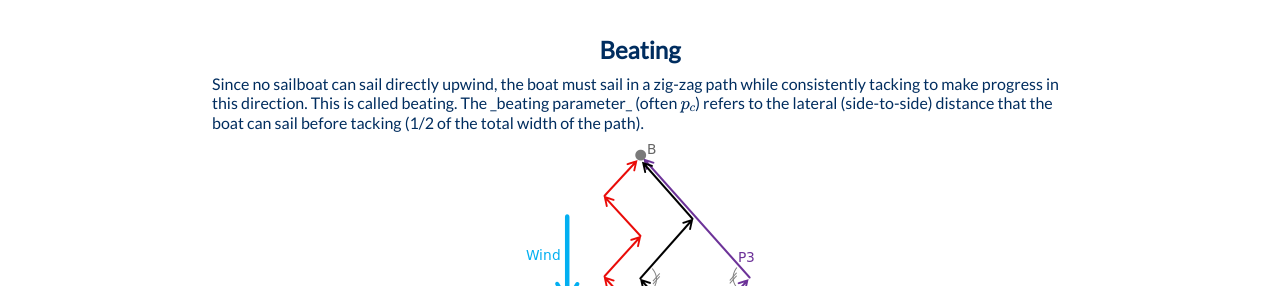
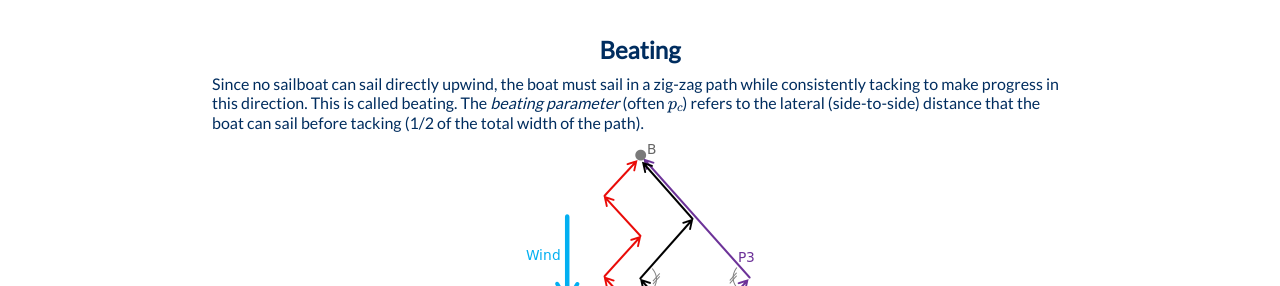
Before and after one commit to CUSail-Navigation/intrasite, a Jekyll site: the page built from _posts/2020-08-11-terminology.md, in a window 1280 px wide and 900 px high, scrolled down 2140 px. Shown: the part 445-731 px from the top of the window. Built offline with Jekyll 4.4.1, drawn with Linux system fonts in a browser that asks for light colours.

Commit message:
fix italics

```diff
--- a/_posts/2020-08-11-terminology.md
+++ b/_posts/2020-08-11-terminology.md
@@ -51,7 +51,7 @@ Tacking and jibing are both sailing maneuvers which involve switching from a sta
 
 ## Beating
 <p>
-Since no sailboat can sail directly upwind, the boat must sail in a zig-zag path while consistently tacking to make progress in this direction. This is called beating. The _beating parameter_ (often \(p_c\)) refers to the lateral (side-to-side) distance that the boat can sail before tacking (1/2 of the total width of the path).
+Since no sailboat can sail directly upwind, the boat must sail in a zig-zag path while consistently tacking to make progress in this direction. This is called beating. The <i>beating parameter</i> (often \(p_c\)) refers to the lateral (side-to-side) distance that the boat can sail before tacking (1/2 of the total width of the path).
 </p>
 
 ![Beating]({{ site.baseurl }}/images/beating.png "Beating")
```
